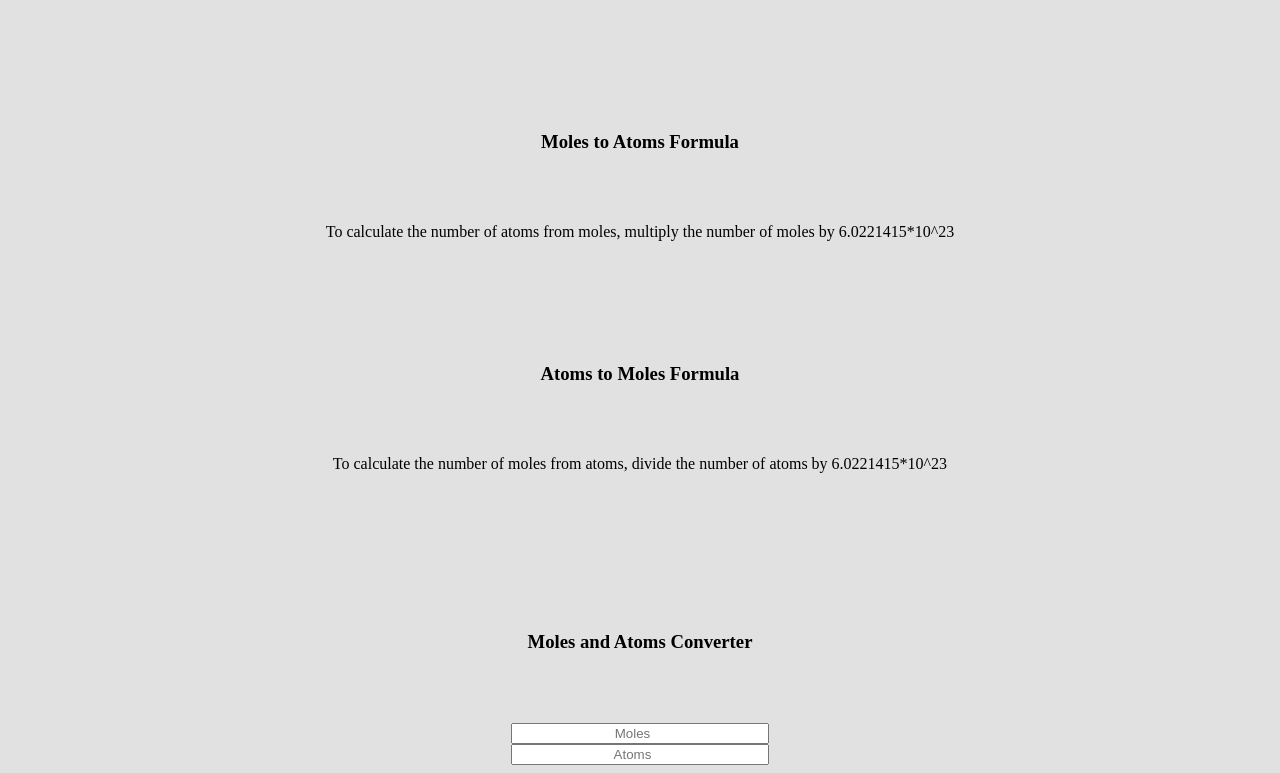
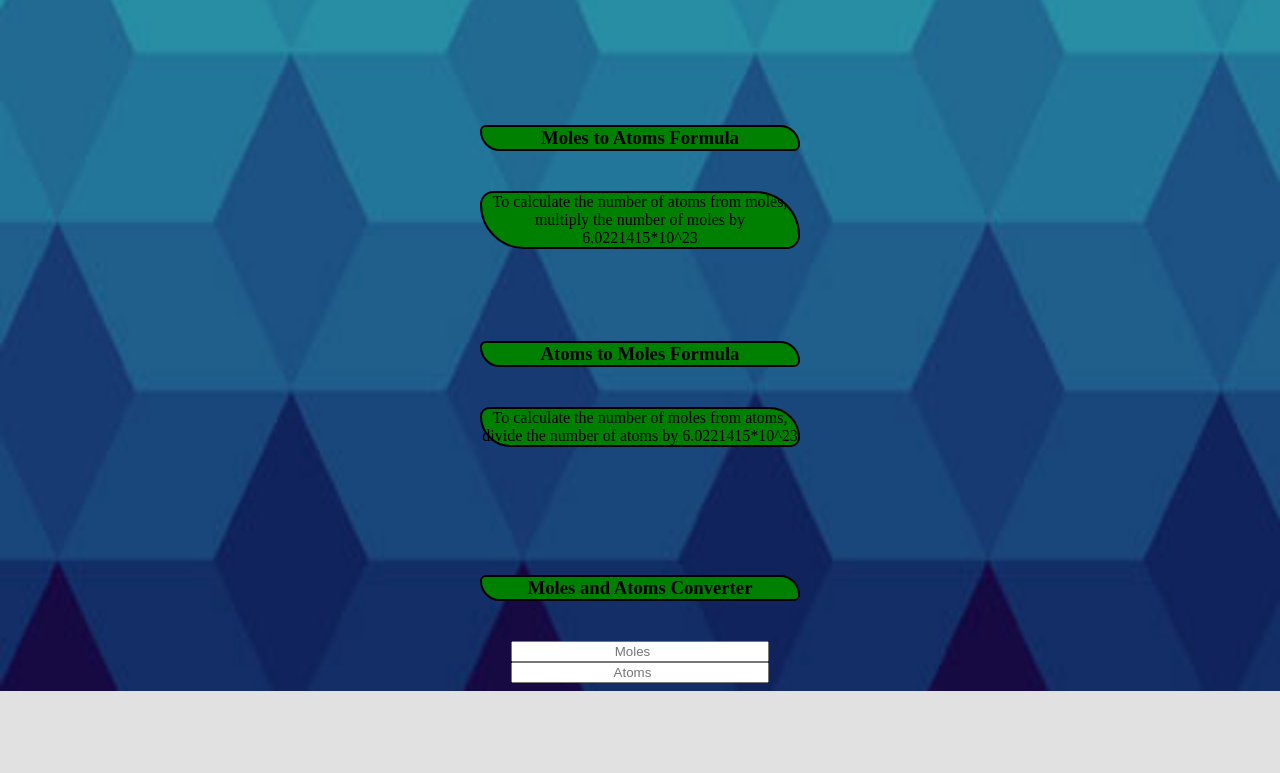
Before and after one commit to Elio-togm/Chemistry-Final-Project, a plain HTML site: page index.html in a window 1280 px wide. Shown: the part 917-1690 px from the top of the page. After the commit the page ends 1608 px from the top, so only its background shows below. Drawn offline with Linux system fonts and the light colour scheme.

Commit message:
Update Chemistry.css

```diff
--- a/Chemistry.css
+++ b/Chemistry.css
@@ -1,15 +1,33 @@
 body {
-	background-color: rgb(225,225,225)
+	background-color: rgb(225,225,225);
+	background-image: url('geo.png');
+	background-size: 100% 100%;
 }
 
 h1, h3 {
 	text-align: center;
-	margin: 70px;
+	margin: 40px;
+	margin-left: auto;
+	margin-right: auto;
+	background-color: green;
+	border: 2px solid black;
+	width: 25%;
+	border-radius: 15px 50px;
 }
 
-div, p {
+p {
 	text-align: center;
+	background-color: green;
+	margin-left: auto;
+	margin-right: auto;
+	border: 2px solid black;
+	width: 25%;
+	border-radius: 15px 50px;
 }
+
+div {
+	text-align: center;
+	}
 
 input[type="number"] {
     text-align: center;
```
